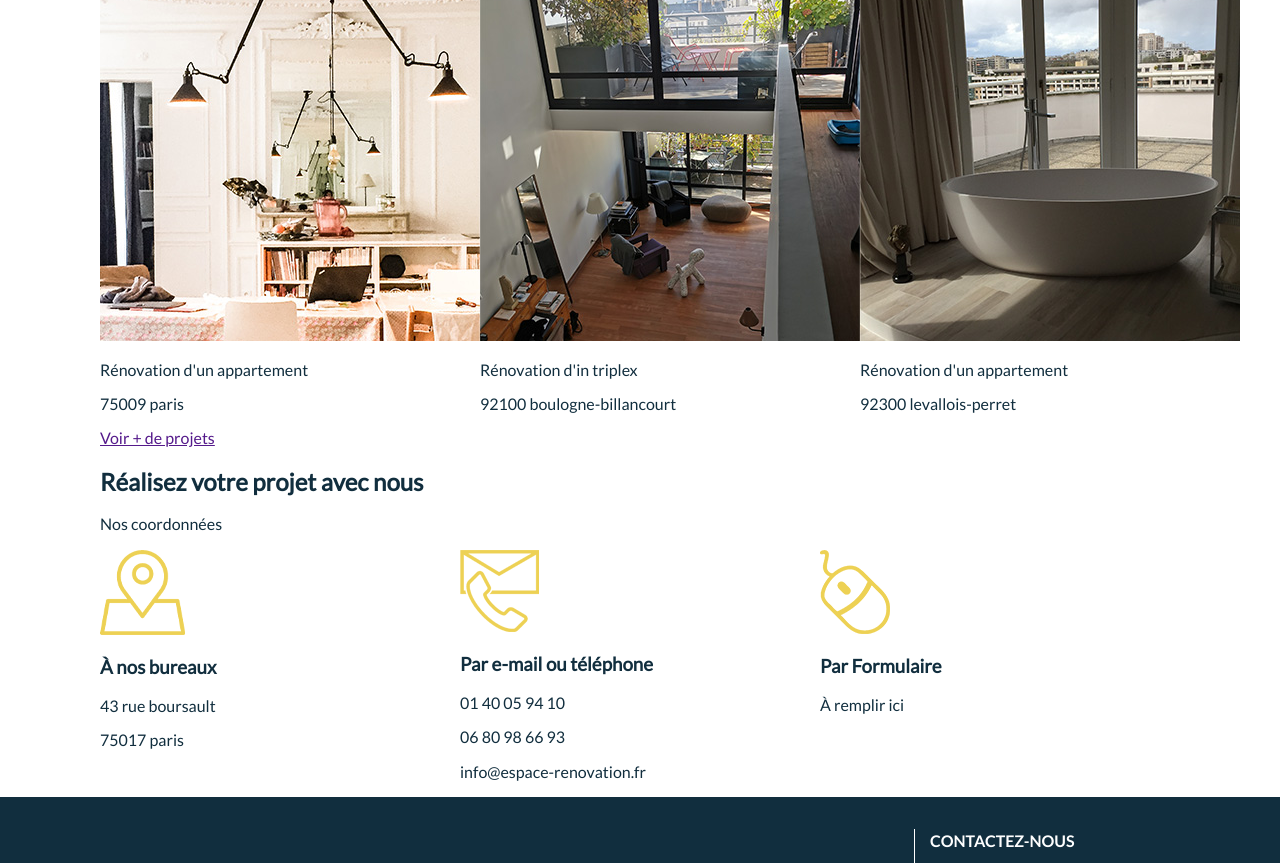
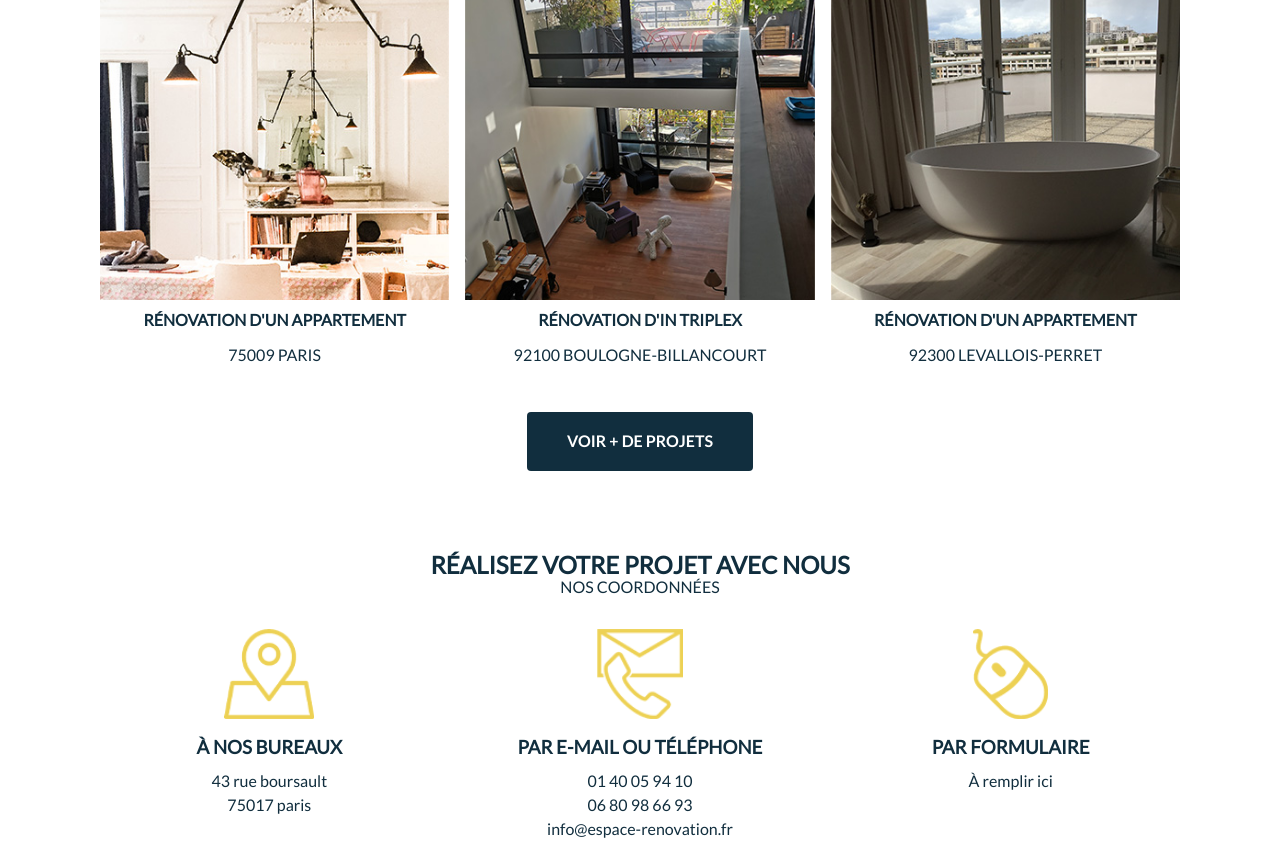
Before and after one commit to Romain0707/projet-Espace-Renovation, a website: page index.html in a window 1280 px wide. Shown: the part 1904-2767 px from the top of the page. Drawn offline with Linux system fonts and the light colour scheme; files whose address does not match are found by name.

Commit message:
[NEW] Ajout de la section contact

```diff
--- a/assets/scss/pages/_home.scss
+++ b/assets/scss/pages/_home.scss
@@ -95,6 +95,96 @@ body {
             }
         }
 
+        #realisation {
+            .container {
+                text-align: center;
+                text-transform: uppercase;
+                h2 {
+                    margin: 0;
+                }
 
+                & > p {
+                    margin-top: 0rem;
+                    margin-bottom: 3rem;
+                }
+
+                .grid-3-cols {
+                    gap: 1rem;
+                    margin-bottom: 2rem;
+
+                    .card {
+                        .card__img {
+                            img {
+                                width: 100%;
+                            }
+                        }
+                        .card__content {
+                            .card__content--title {
+                                margin: 0.5rem;
+                                font-weight: 700;
+                            }
+                            .card__content__adresse {
+                                margin: 0;
+                            }
+                        }
+                    }
+                }
+
+                .flex-container {
+                    display: flex;
+                    justify-content: center;
+                    margin-bottom: 5rem;
+
+                    a {
+                        @include mixin.button;
+                    }
+                }
+            }
+        }
+
+        #contact {
+            margin-bottom: 4rem;
+            .container {
+
+                h2 {
+                    text-transform: uppercase;
+                    text-align: center;
+                    margin: 0;
+                }
+
+                & > p {
+                    text-align: center;
+                    text-transform: uppercase;
+                    margin: 0 0 2rem;
+                }
+
+                .grid-3-cols {
+                    gap: 2rem;
+
+                    .card{
+                        display: flex;
+                        flex-direction: column;
+                        text-align: center;
+
+                        .card__img {
+                            height: 90px;
+
+                            img {
+                                height: 100%;
+                            }
+                        }
+                        .card__content {
+                            h3 {
+                                text-transform: uppercase;
+                            }
+
+                            p {
+                                line-height: 0.5rem;
+                            }
+                        }
+                    }
+                }
+            }
+        }
     }
 }
```
Also changed, not shown: index.html (+3 -3 lines), assets/css/style.css, 1 other file.
